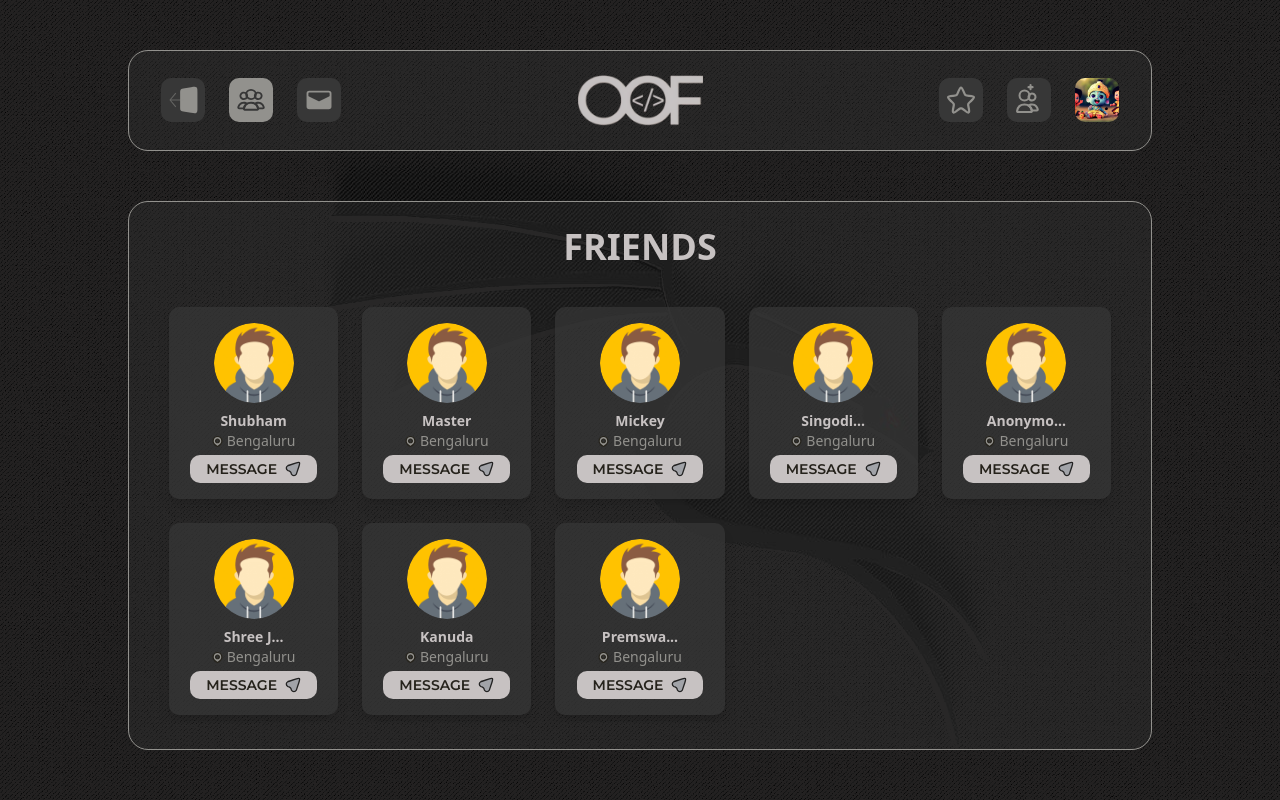
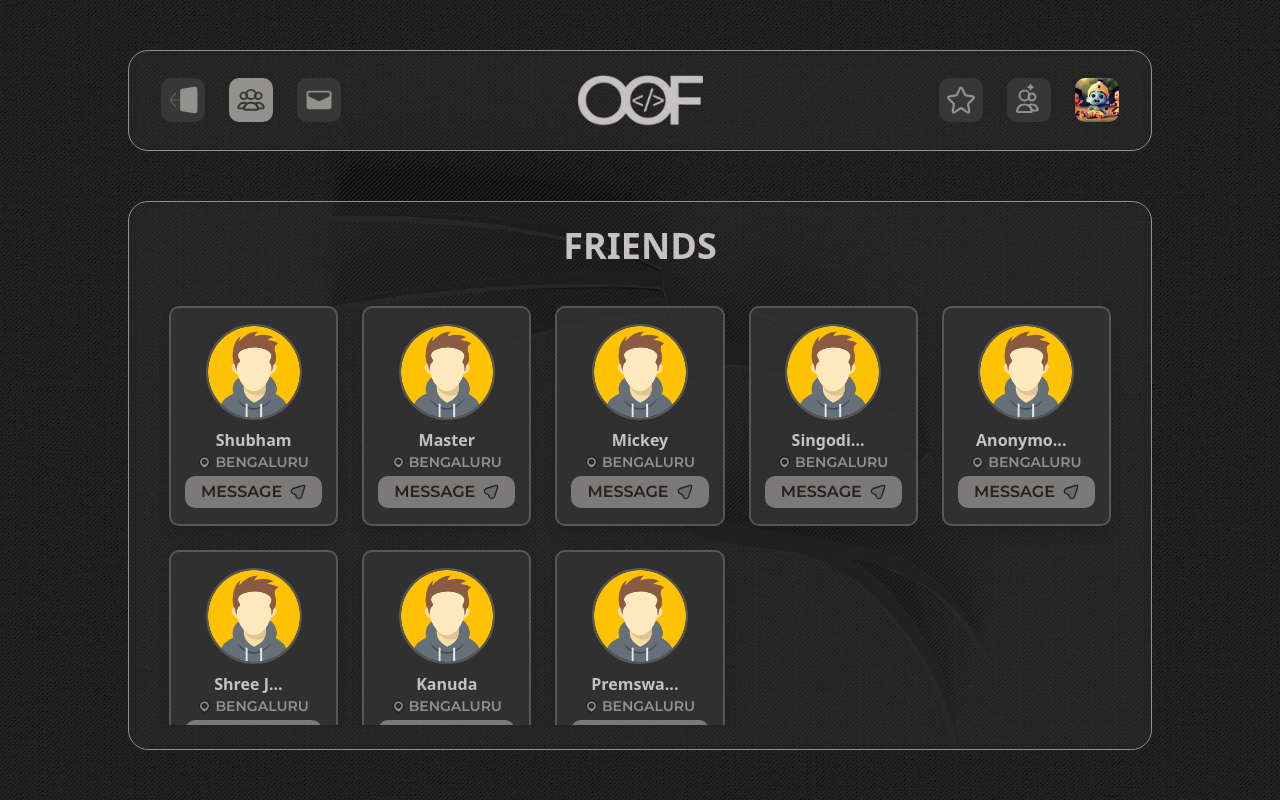
Before and after one commit to singodiyashubham87/object-oriented-friendship-frontend, a React (Vite) app: page /friends in a window 1280 px wide. Built offline with nearby package versions, Linux system fonts and the light colour scheme.

Commit message:
refactor: friends page

```diff
--- a/src/components/icons/Location.jsx
+++ b/src/components/icons/Location.jsx
@@ -1,7 +1,7 @@
 const LocationIcon = ({ color = '#25221B', strokeColor = '#92918D' }) => (
 	<svg
-		width="11"
-		height="12"
+		width="13"
+		height="14"
 		viewBox="0 0 11 12"
 		fill="none"
 		xmlns="http://www.w3.org/2000/svg"
--- a/src/pages/Friends/index.jsx
+++ b/src/pages/Friends/index.jsx
@@ -4,13 +4,6 @@ import MessageIcon from '@/components/icons/Message'
 import { friendsData } from '@/data/friends'
 import React from 'react'
 import { Tooltip } from 'react-tooltip'
-
-const truncateName = (name) => {
-	if (name.length > 7) {
-		return `${name.slice(0, 7)}...`
-	}
-	return name
-}
 
 const Friends = () => {
 	return (
@@ -20,39 +13,52 @@ const Friends = () => {
 					Friends
 				</h2>
 			</div>
-			<div className="w-full px-4 py-2 grid grid-cols-1 sm:grid-cols-3 gap-6 md:grid-cols-4 lg:grid-cols-5 overflow-y-auto overflow-x-hidden">
+			<div className="w-full px-4 py-2 grid grid-cols-1 msm:grid-cols-2 sm:grid-cols-3 gap-6 md:grid-cols-4 lg:grid-cols-5 overflow-y-auto overflow-x-hidden">
 				{friendsData.map((friend, index) => (
 					<div
 						key={friend.id}
-						className="flex flex-col gap-2 items-center bg-dark-glassmorphism-70 rounded-custom-xs p-4 shadow-lg"
+						className="flex flex-col gap-2 items-center justify-stretch bg-dark-glassmorphism-70 rounded-custom-xs p-4 shadow-lg border-2 border-gray-30"
 					>
+						<div className="w-24 border-2 border-gray-30 overflow-hidden rounded-full">
 							<img
 								src={userAvatar}
-							alt={'user-avatar'}
-							className="w-20 h-20 rounded-full object-cover"
+								alt="user-avatar"
+								className="w-full h-full object-cover"
 							/>
+						</div>
 						<div className="flex flex-col items-center gap-1">
-							<div className="relative group">
+							<div className="relative group text-center">
+								{friend.name.length > 7 ? (
+									<>
 										<p
-									className="text-primary-silver text-sm font-semibold truncate max-w-[100px] text-center"
+											className="text-primary-silver text-base font-semibold truncate max-w-[100px] text-center"
 											data-tooltip-id={`tooltip-${index}`}
 										>
-									{truncateName(friend.name)}
+											{friend.name.length > 7
+												? `${friend.name.slice(0, 7)}...`
+												: friend.name}
 										</p>
-								<div>
 										<Tooltip id={`tooltip-${index}`} place="top" effect="solid">
 											{friend.name}
 										</Tooltip>
-								</div>
+									</>
+								) : (
+									<span className="text-primary-silver text-base font-semibold text-center">
+										{friend.name}
+									</span>
+								)}
 								<div className="flex items-center gap-1">
 									<LocationIcon />
-									<p className="text-secondary-silver text-sm">
+									<p className="text-secondary-silver text-sm uppercase font-primary font-semibold">
 										{friend.location}
 									</p>
 								</div>
 							</div>
-							<div className="flex gap-2 items-center bg-primary-silver text-primary-dark font-primary font-semibold px-4 py-1 rounded-custom-xs hover:bg-secondary-silver cursor-pointer">
-								<button type="button" className="uppercase text-sm">
+							<div className="flex gap-2 items-center bg-primary-silver-50 text-primary-dark px-4 py-1 rounded-custom-xs hover:bg-secondary-silver cursor-pointer">
+								<button
+									type="button"
+									className="uppercase text-base font-primary font-semibold"
+								>
 									Message
 								</button>
 								<MessageIcon size={16} />
--- a/tailwind.config.js
+++ b/tailwind.config.js
@@ -8,9 +8,12 @@ export default {
 				white: '#FFFFFF',
 				dark: '#232121',
 				'primary-silver': '#C7C2C2',
+				'primary-silver-50': '#C7C2C27F',
 				'primary-silver-80': '#C7C2C2CC',
 				'secondary-silver': '#92918D',
 				'input-placeholder-gray': '#92918D',
+				gray: '#B0AFAF',
+				'gray-30': '#B0AFAF4D',
 				'primary-dark': '#25221B',
 				'secondary-dark': '#373737',
 				'secondary-dark-80': '#373737CC',
```
Lines whose indentation alone changed are shown as unchanged.
